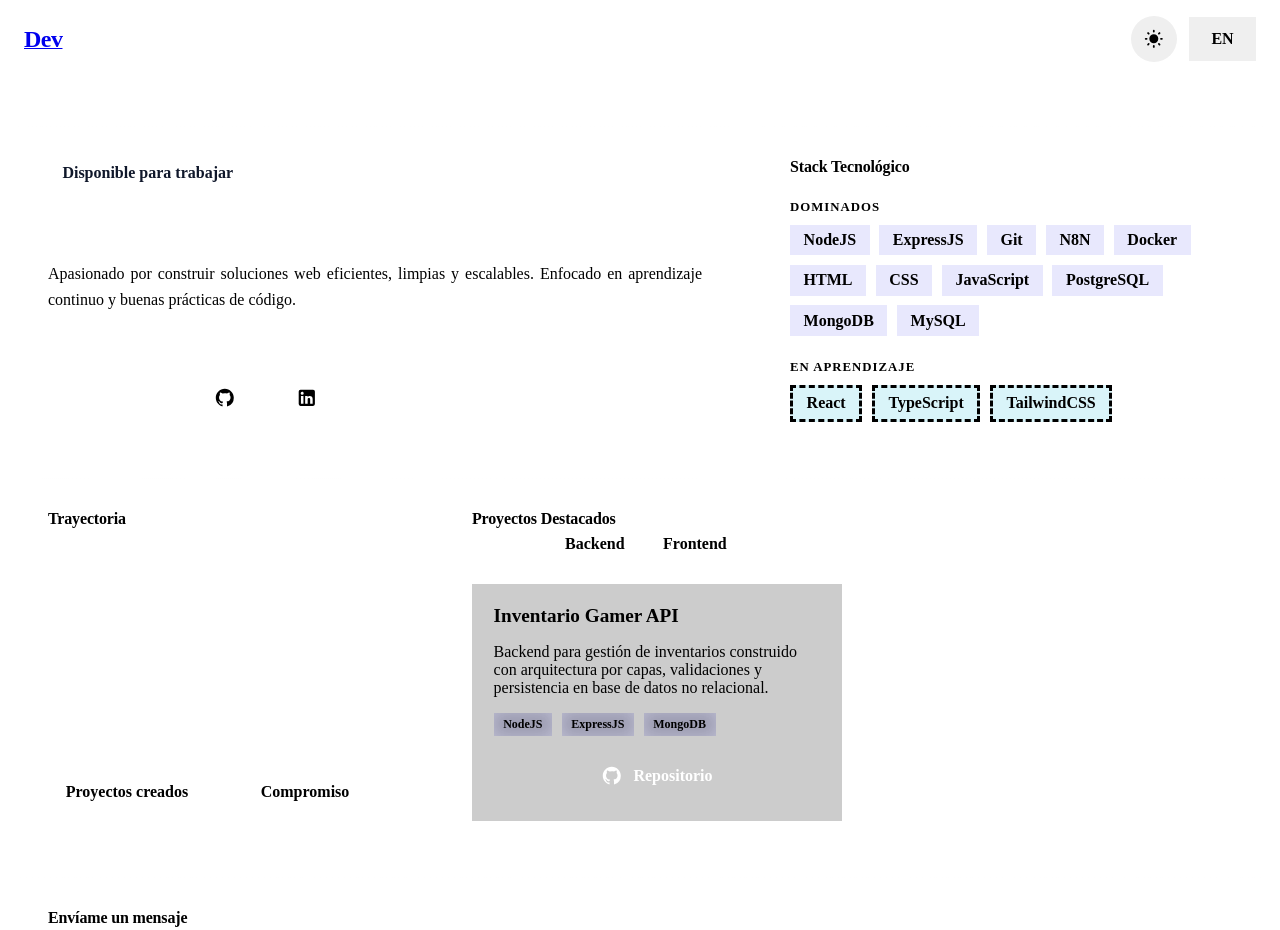
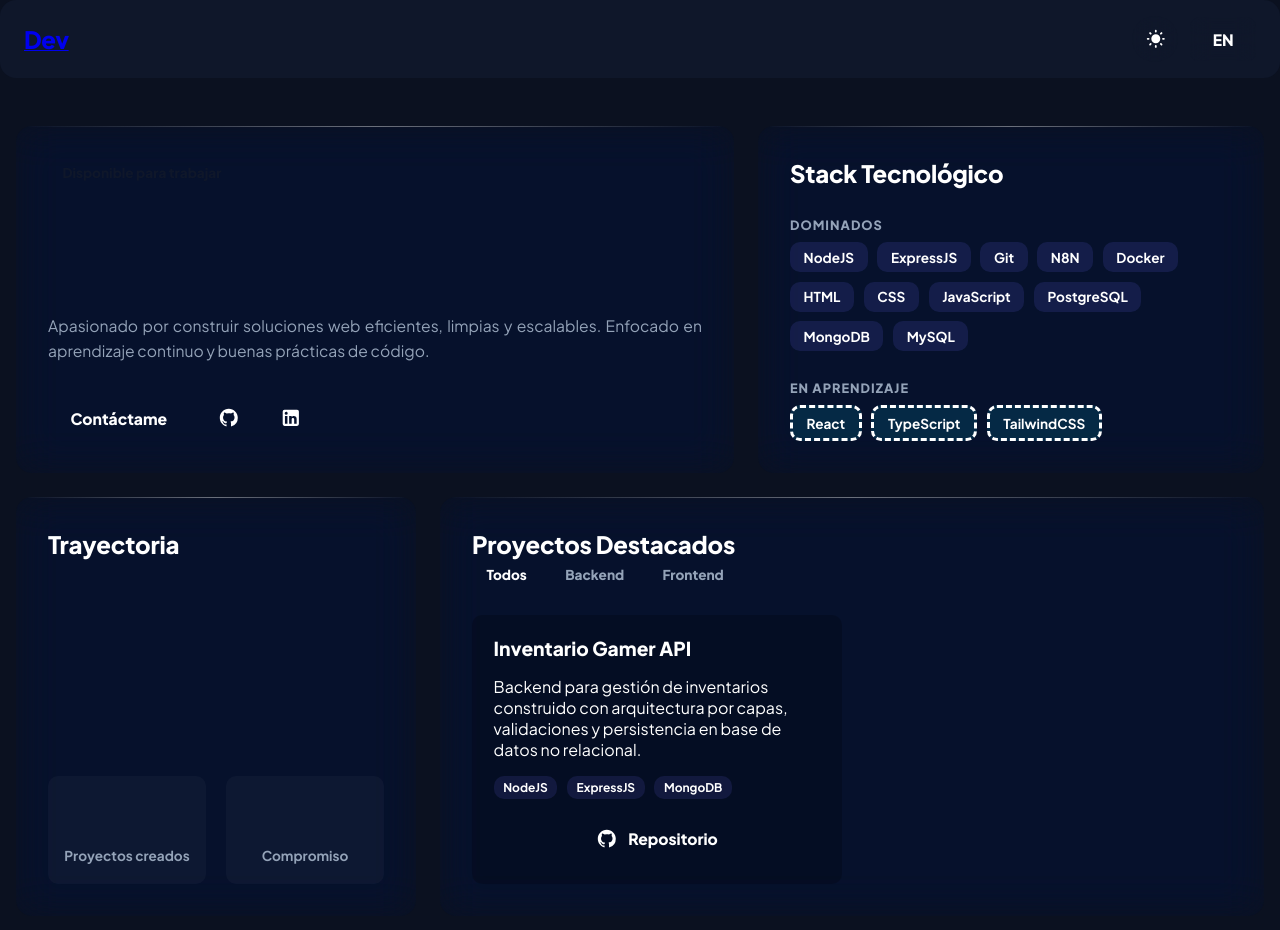
Before and after one commit to Joguisam-gt/Portafolio-Frontend, a website built with Vite: page index.html in a window 1280 px wide. Shown: the top 930 px of the page. Built offline with nearby package versions, Linux system fonts and the light colour scheme.

Commit message:
refactor(variables): Se eliminaron las animaciones de fondo y los degradados en texto. El color de fondo es estático y plano, y la tipografía Plus Jakarta Sans se aplica de forma limpia.

```diff
--- a/assets/css/variables.css
+++ b/assets/css/variables.css
@@ -1,69 +1,48 @@
-@import url("https://fonts.googleapis.com/css2?family=Plus+Jakarta+Sans:ital,wght@0,300..800;1,300..800&display=swap");
+@import url('https://fonts.googleapis.com/css2?family=Plus+Jakarta+Sans:wght@400;500;600;700;800&display=swap');
 
 :root {
-    /* Tipografía */
-    --font-main:
-        "Plus Jakarta Sans", -apple-system, BlinkMacSystemFont, sans-serif;
+  /* Tipografía */
+  --font-main: 'Plus Jakarta Sans', -apple-system, BlinkMacSystemFont, sans-serif;
+  --font-title: clamp(2rem, 3vw + 1rem, 2.75rem);
+  --font-subtitle: clamp(1.2rem, 1.5vw + 0.5rem, 1.5rem);
+  --font-body: 0.98rem;
+  --font-caption: 0.85rem;
 
-    /* Tamaño de fuente fluido con clamp() */
-    --font-title: clamp(2rem, 4vw + 1rem, 3.25rem);
-    --font-subtitle: clamp(1.25rem, 2vw + 0.8rem, 1.85rem);
-    --font-body: clamp(0.95rem, 1vw + 0.5rem, 1.1rem);
-    --font-caption: 0.85rem;
+  /* Fondo Estático y Tarjetas Sólidas */
+  --bg-main: #0b1120;
+  --bg-card: #0f172a;
+  --bg-card-hover: #1e293b;
 
-    /* Colores Neón Base */
-    --color-primary: #6366f1;
-    --color-secondary: #06b6d4;
-    --color-accent: #a3e635;
+  /* Textos Sólidos de Alto Contraste */
+  --color-text: #ffffff;
+  --color-text-muted: #94a3b8;
+  --color-accent-text: #38bdf8; /* Cian sólido profesional */
 
-    /* Degradados Dinámicos */
-    --gradient-primary: linear-gradient(135deg,
-            #6366f1 0%,
-            #8b5cf6 50%,
-            #d946ef 100%);
-    --gradient-secondary: linear-gradient(135deg, #06b6d4 0%, #3b82f6 100%);
-    --gradient-accent: linear-gradient(135deg, #a3e635 0%, #10b981 100%);
+  /* Bordes y Estructura */
+  --border-color: rgba(255, 255, 255, 0.08);
+  --border-color-active: rgba(56, 189, 248, 0.4);
+  --border-radius: 16px;
+  --border-radius-sm: 10px;
 
-    /* Neobrutalismo Híbrido */
-    --border-width: 2.5px;
-    --border-radius: 24px;
-    --border-radius-sm: 14px;
+  /* Degradados Reservados Exclusivamente para Botones */
+  --btn-gradient-primary: linear-gradient(135deg, #0284c7 0%, #0369a1 100%);
+  --btn-gradient-danger: linear-gradient(135deg, #f43f5e 0%, #e11d48 100%);
+  --btn-gradient-hover: linear-gradient(135deg, #38bdf8 0%, #0284c7 100%);
+
+  /* Sombras de Elevación */
+  --card-shadow: 0 10px 30px -10px rgba(0, 0, 0, 0.5);
+  --accent-glow: 0 0 20px rgba(56, 189, 248, 0.12);
 }
 
-/* Tema Oscuro Cyber-Glass */
-[data-theme="dark"] {
-    --bg-main: #060913;
-    --color-text: #f8fafc;
-    --color-text-muted: #94a3b8;
-    --border-color: rgba(255, 255, 255, 0.18);
-    --shadow-color: #000000;
-
-    /* Cristal Cyber */
-    --glass-bg: linear-gradient(135deg,
-            rgba(255, 255, 255, 0.07) 0%,
-            rgba(255, 255, 255, 0.02) 100%);
-    --glass-bg-hover: linear-gradient(135deg,
-            rgba(255, 255, 255, 0.12) 0%,
-            rgba(255, 255, 255, 0.04) 100%);
-    --glass-border: rgba(255, 255, 255, 0.22);
-    --neon-glow: rgba(99, 102, 241, 0.35);
+/* Tema Claro */
+[data-theme="light"] {
+  --bg-main: #f1f5f9;
+  --bg-card: #ffffff;
+  --bg-card-hover: #f8fafc;
+  --color-text: #0f172a;
+  --color-text-muted: #64748b;
+  --color-accent-text: #0284c7;
+  --border-color: rgba(15, 23, 42, 0.1);
+  --border-color-active: rgba(2, 132, 199, 0.4);
+  --card-shadow: 0 10px 25px -5px rgba(0, 0, 0, 0.05);
 }
-
-/* Tema Claro Cyber-Glass */
-[data-theme="light"] {
-    --bg-main: #f0f4f8;
-    --color-text: #0f172a;
-    --color-text-muted: #475569;
-    --border-color: #0f172a;
-    --shadow-color: #0f172a;
-
-    /* Cristal Light */
-    --glass-bg: linear-gradient(135deg,
-            rgba(255, 255, 255, 0.7) 0%,
-            rgba(255, 255, 255, 0.4) 100%);
-    --glass-bg-hover: linear-gradient(135deg,
-            rgba(255, 255, 255, 0.85) 0%,
-            rgba(255, 255, 255, 0.6) 100%);
-    --glass-border: rgba(15, 23, 42, 0.3);
-    --neon-glow: rgba(99, 102, 241, 0.2);
-}
--- a/index.html
+++ b/index.html
@@ -3,7 +3,15 @@
 <head>
     <meta charset="UTF-8">
     <meta name="viewport" content="width=device-width, initial-scale=1.0">
-    <title>Portafolio | Jose Guillermo Rodriguez Samcam</title>
+    <title>Portafolio | Técnico en Desarrollo de Software</title>
+
+    <!-- Fuentes Google Fonts: Plus Jakarta Sans -->
+    <link rel="preconnect" href="https://fonts.googleapis.com">
+    <link rel="preconnect" href="https://fonts.gstatic.com" crossorigin>
+    <link href="https://fonts.googleapis.com/css2?family=Plus+Jakarta+Sans:ital,wght@0,300..800;1,300..800&display=swap" rel="stylesheet">
+
+    <!-- Estilos CSS -->
+    <link rel="stylesheet" href="./assets/css/variables.css">
     <link rel="stylesheet" href="./assets/css/main.css">
     <link rel="stylesheet" href="./assets/css/components/header.css">
     <link rel="stylesheet" href="./assets/css/components/bento.css">
@@ -12,25 +20,27 @@
 </head>
 <body class="page">
 
+    <!-- Encabezado de Navegación -->
     <header class="header">
         <a href="#" class="header__logo">
             <span class="header__logo-text">Dev</span>
         </a>
         <nav class="nav">
-            <button class="button button--icon" id="theme-toggle" aria-label="Cambiar tema">
+            <button class="button button--icon button--outline" id="theme-toggle" aria-label="Cambiar tema">
                 <svg class="button__icon" viewBox="0 0 24 24">
                     <path d="M12 3v1m0 16v1m9-9h-1M4 12H3m15.364 6.364l-.707-.707M6.343 6.343l-.707-.707m12.728 0l-.707.707M6.343 17.657l-.707.707M16 12a4 4 0 11-8 0 4 4 0 018 0z" stroke="currentColor" stroke-width="2" stroke-linecap="round"/>
                 </svg>
             </button>
-            <button class="button button--text" id="lang-toggle" aria-label="Cambiar idioma">
+            <button class="button button--outline" id="lang-toggle" aria-label="Cambiar idioma">
                 <span class="button__label">EN</span>
             </button>
         </nav>
     </header>
 
+    <!-- Rejilla Bento Grid Principal -->
     <main class="bento">
 
-<!-- Card 1: Hero  -->
+        <!-- Card 1: Hero -->
         <section class="card card--hero bento__item--hero">
             <header class="card__header">
                 <span class="badge badge--primary" data-i18n="heroTag">Disponible para trabajar</span>
@@ -42,12 +52,12 @@
             <footer class="card__footer">
                 <div class="card__actions">
                     <a href="#contacto" class="button button--primary" data-i18n="heroCta">Contáctame</a>
-            <a href="https://github.com" target="_blank" class="button button--outline" aria-label="Perfil de GitHub">
+                    <a href="https://github.com" target="_blank" rel="noopener noreferrer" class="button button--outline button--icon" aria-label="Perfil de GitHub">
                         <svg class="button__icon" viewBox="0 0 24 24">
                             <path d="M12 2C6.477 2 2 6.484 2 12.017c0 4.425 2.865 8.18 6.839 9.504.5.092.682-.217.682-.483 0-.237-.008-.868-.013-1.703-2.782.605-3.369-1.343-3.369-1.343-.454-1.158-1.11-1.466-1.11-1.466-.908-.62.069-.608.069-.608 1.003.07 1.53 1.032 1.53 1.032.892 1.53 2.341 1.088 2.91.832.092-.647.35-1.088.636-1.338-2.22-.253-4.555-1.113-4.555-4.951 0-1.093.39-1.988 1.029-2.688-.103-.253-.446-1.272.098-2.65 0 0 .84-.27 2.75 1.026A9.564 9.564 0 0112 6.844c.85.004 1.705.115 2.504.337 1.909-1.296 2.747-1.027 2.747-1.027.546 1.379.202 2.398.1 2.651.64.7 1.028 1.595 1.028 2.688 0 3.848-2.339 4.695-4.566 4.943.359.309.678.92.678 1.855 0 1.338-.012 2.419-.012 2.747 0 .268.18.58.688.482A10.019 10.019 0 0022 12.017C22 6.484 17.522 2 12 2z" fill="currentColor"/>
                         </svg>
                     </a>
-            <a href="https://linkedin.com" target="_blank" class="button button--outline" aria-label="Perfil de LinkedIn">
+                    <a href="https://linkedin.com" target="_blank" rel="noopener noreferrer" class="button button--outline button--icon" aria-label="Perfil de LinkedIn">
                         <svg class="button__icon" viewBox="0 0 24 24">
                             <path d="M19 3a2 2 0 0 1 2 2v14a2 2 0 0 1-2 2H5a2 2 0 0 1-2-2V5a2 2 0 0 1 2-2h14m-.5 15.5v-5.3a3.26 3.26 0 0 0-3.26-3.26c-.85 0-1.84.52-2.28 1.3v-1.11h-2.79v8.37h2.79v-4.93c0-.77.62-1.4 1.39-1.4a1.4 1.4 0 0 1 1.4 1.4v4.93h2.75M6.88 8.56a1.68 1.68 0 0 0 1.68-1.68c0-.93-.75-1.69-1.68-1.69a1.69 1.69 0 0 0-1.69 1.69c0 .93.76 1.68 1.69 1.68m1.39 9.94v-8.37H5.5v8.37h2.77z" fill="currentColor"/>
                         </svg>
@@ -124,7 +134,7 @@
                         <li class="tag tag--sm">ExpressJS</li>
                         <li class="tag tag--sm">MongoDB</li>
                     </ul>
-                    <a href="https://github.com" target="_blank" class="button button--secondary">
+                    <a href="https://github.com" target="_blank" rel="noopener noreferrer" class="button button--secondary">
                         <svg class="button__icon" viewBox="0 0 24 24">
                             <path d="M12 2C6.477 2 2 6.484 2 12.017c0 4.425 2.865 8.18 6.839 9.504.5.092.682-.217.682-.483 0-.237-.008-.868-.013-1.703-2.782.605-3.369-1.343-3.369-1.343-.454-1.158-1.11-1.466-1.11-1.466-.908-.62.069-.608.069-.608 1.003.07 1.53 1.032 1.53 1.032.892 1.53 2.341 1.088 2.91.832.092-.647.35-1.088.636-1.338-2.22-.253-4.555-1.113-4.555-4.951 0-1.093.39-1.988 1.029-2.688-.103-.253-.446-1.272.098-2.65 0 0 .84-.27 2.75 1.026A9.564 9.564 0 0112 6.844c.85.004 1.705.115 2.504.337 1.909-1.296 2.747-1.027 2.747-1.027.546 1.379.202 2.398.1 2.651.64.7 1.028 1.595 1.028 2.688 0 3.848-2.339 4.695-4.566 4.943.359.309.678.92.678 1.855 0 1.338-.012 2.419-.012 2.747 0 .268.18.58.688.482A10.019 10.019 0 0022 12.017C22 6.484 17.522 2 12 2z" fill="currentColor"/>
                         </svg>
@@ -156,10 +166,12 @@
 
     </main>
 
+    <!-- Pie de página -->
     <footer class="footer">
         <p class="footer__text">&copy; 2026 - Desarrollado con HTML, CSS y TypeScript.</p>
     </footer>
 
+    <!-- Punto de Entrada Principal para Vite -->
     <script type="module" src="./assets/js/main.ts"></script>
 </body>
 </html>
```
Lines whose indentation alone changed are shown as unchanged.
